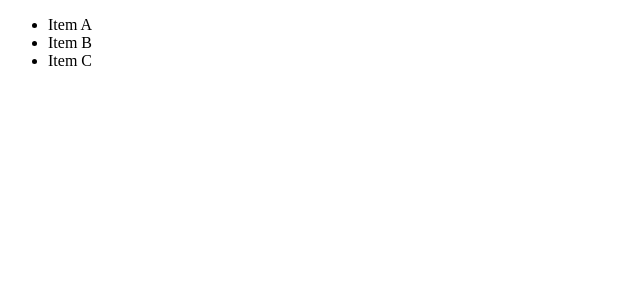
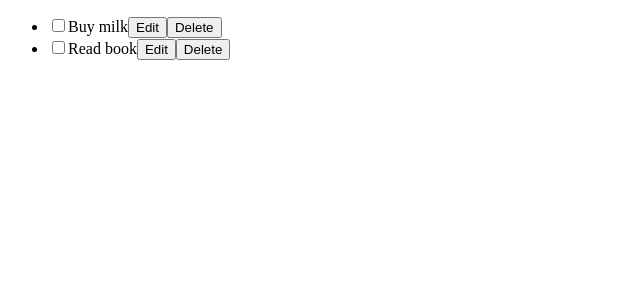
Before and after one commit to Vardhan1999/React-Practice, a React (Vite) app: page / in a window 1280 px wide. Shown: the top 300 px of the page, without its empty margins (0-640 px from the left). Built offline with nearby package versions, Linux system fonts and the light colour scheme.

Commit message:
Add editable todo list component without CSS

```diff
--- a/src/App.jsx
+++ b/src/App.jsx
@@ -2,40 +2,64 @@ import { useState } from "react";
 
 export default function App() {
 
-  const [items, setItems] = useState(["Item A", "Item B", "Item C"]);
-  const [dragIndex, setDragIndex] = useState(null);
+  const [todos, setTodos] = useState([
+    { id: "t1", text: "Buy milk", completed: false },
+    { id: "t2", text: "Read book", completed: false },
+  ]);
+  const [editingId, setEditingId] = useState(null);
+  const [draft, setDraft] = useState("");
 
-  function onDragStart(e, idx) {
-    setDragIndex(idx);
-    e.dataTransfer.effectAllowed = "move";
+  function startEdit(todo) {
+    setEditingId(todo.id);
+    setDraft(todo.text);
   }
 
-  function onDrop(e, idx) {
-    e.preventDefault();
-    const newItems = [...items];
-    const [moved] = newItems.splice(dragIndex, 1);
-    newItems.splice(idx, 0, moved);
-    setItems(newItems);
-    setDragIndex(null);
+  function save(id) {
+    setTodos((ts) =>
+      ts.map((t) => (t.id === id ? { ...t, text: draft } : t))
+    );
+    setEditingId(null);
+    setDraft("");
   }
 
-  function onDragOver(e) {
-    e.preventDefault();
+  function toggleDone(id) {
+    setTodos((ts) =>
+      ts.map((t) => (t.id === id ? { ...t, completed: !t.completed } : t))
+    );
   }
 
-  return (
+  function del(id) {
+    setTodos((ts) => ts.filter((t) => t.id !== id));
+  }
+
+    return (
     <ul>
-      {items.map((it, idx) => (
-        <li
-          key={it}
-          draggable
-          onDragStart={(e) => onDragStart(e, idx)}
-          onDragOver={onDragOver}
-          onDrop={(e) => onDrop(e, idx)}
-        >
-          {it}
+      {todos.map((t) => (
+        <li key={t.id}>
+          <input
+            type="checkbox"
+            checked={t.completed}
+            onChange={() => toggleDone(t.id)}
+          />
+          {editingId === t.id ? (
+            <>
+              <input
+                value={draft}
+                onChange={(e) => setDraft(e.target.value)}
+              />
+              <button onClick={() => save(t.id)}>Save</button>
+              <button onClick={() => setEditingId(null)}>Cancel</button>
+            </>
+          ) : (
+            <>
+              <span>{t.text}</span>
+              <button onClick={() => startEdit(t)}>Edit</button>
+              <button onClick={() => del(t.id)}>Delete</button>
+            </>
+          )}
         </li>
       ))}
     </ul>
   );
+
 }
```
